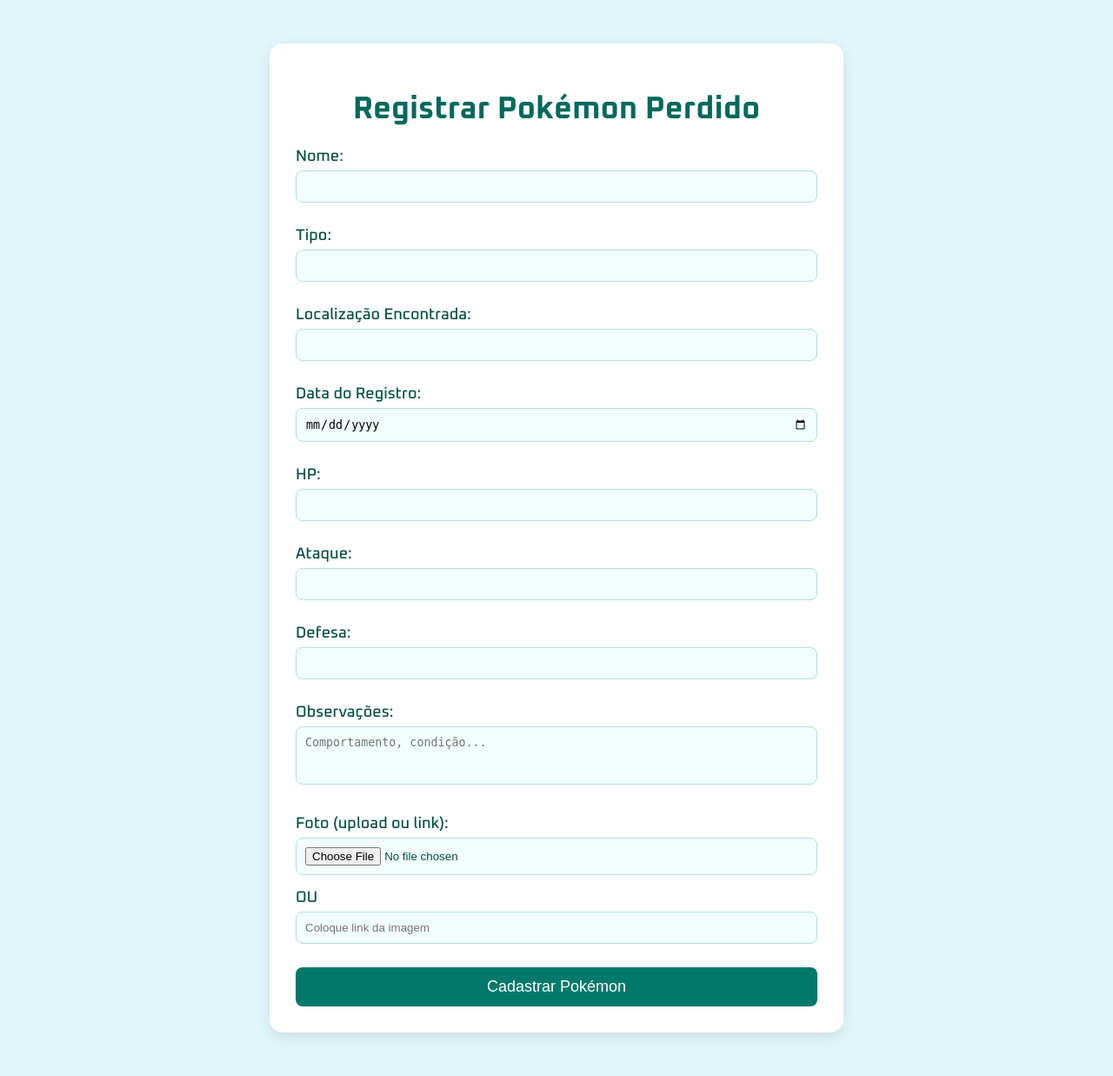
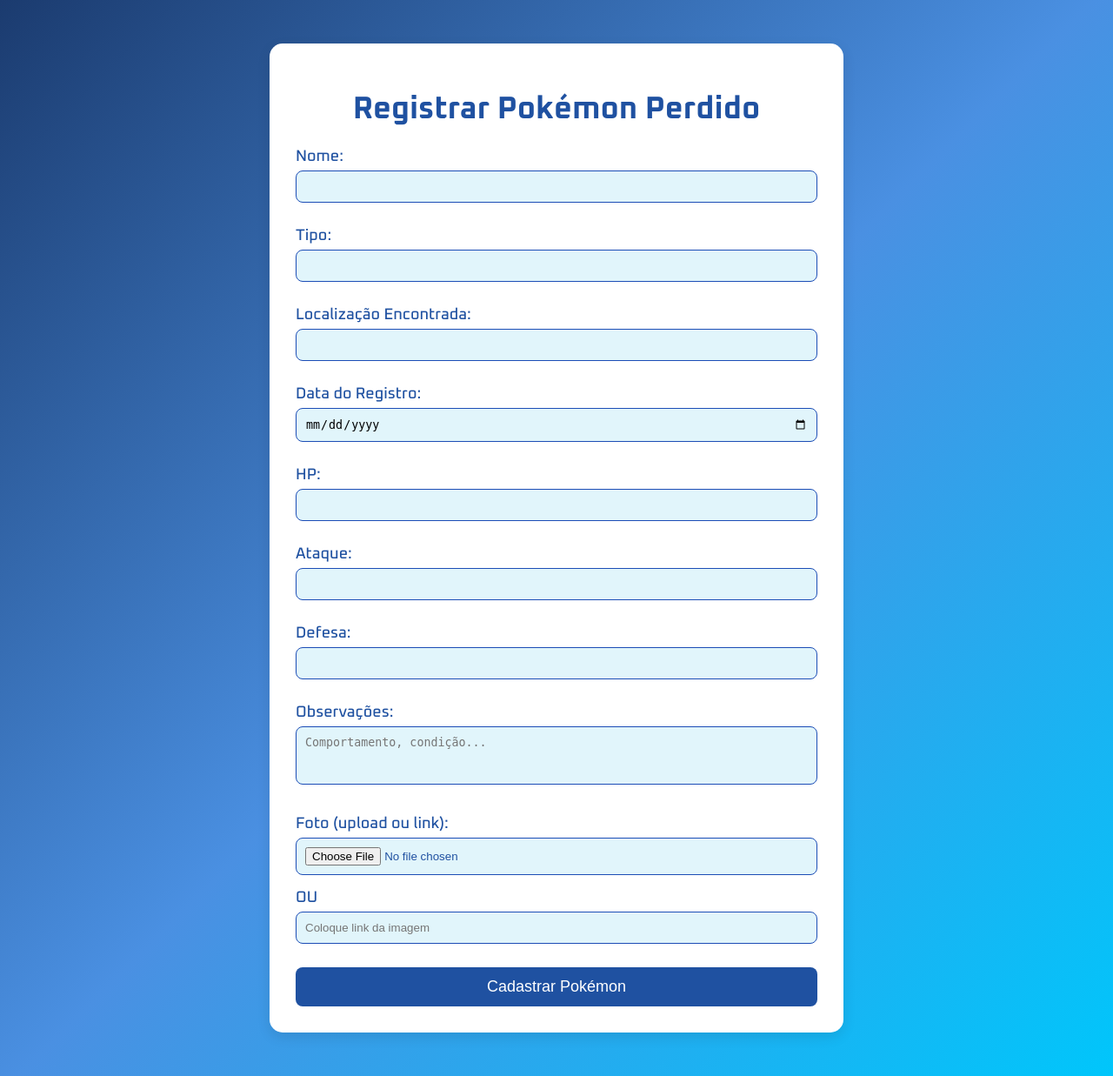
Before and after one commit to kbf0k/pokemom, a PHP site: page /php/cadastrar.php in a window 1280 px wide. Shown: the whole page at 87% size. Run offline with PHP 8.4, Linux system fonts and the light colour scheme.

Commit message:
Estilização

```diff
--- a/css/cadastrar.css
+++ b/css/cadastrar.css
@@ -2,8 +2,7 @@
 
 body {
   font-family: 'Oxanium', sans-serif;
-  background: #e0f7fa;
-  margin: 0;
+  background: linear-gradient(135deg, #1B3B6F, #4A90E2, #00C6FB);  margin: 0;
   padding: 0;
 }
 
@@ -20,7 +19,7 @@ h1 {
   text-align: center;
   font-size: 36px;
   margin-bottom: 20px;
-  color: #00695c;
+  color: #1f51a1;
 }
 
 form label {
@@ -28,7 +27,7 @@ form label {
   margin-bottom: 12px;
   font-size: 18px;
   font-weight: 500;
-  color: #004d40;
+  color: #1f51a1;
 }
 
 form input[type="text"],
@@ -40,10 +39,10 @@ form input[type="file"] {
   padding: 10px;
   margin-top: 4px;
   margin-bottom: 15px;
-  border: 1px solid #b2dfdb;
+  border: 1px solid #1c4db6;
   border-radius: 8px;
   box-sizing: border-box;
-  background-color: #f1fefc;
+  background-color: #e1f5fb;
 }
 
 form textarea {
@@ -51,7 +50,7 @@ form textarea {
 }
 
 button {
-  background-color: #00796b;
+  background-color: #1f51a1;
   color: white;
   border: none;
   padding: 12px 20px;
```
Also changed, not shown: css/listarYago.css (+8 -7 lines).
